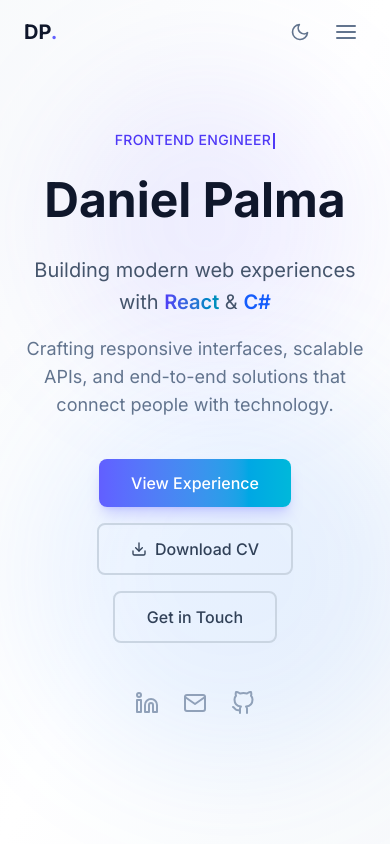
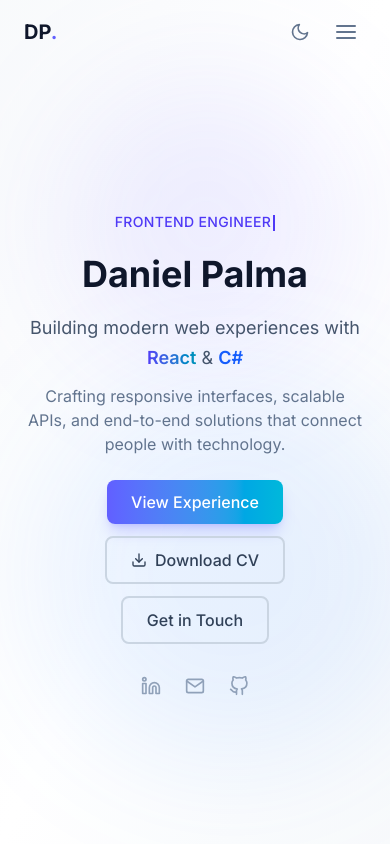
Before and after one commit to danidan1214/daniel-palma-portfolio, a React (Vite) app: page / in a window 390 px wide. Shown: the top 844 px of the page. Built offline with nearby package versions, Linux system fonts and the light colour scheme.

Commit message:
fix(hero): fit entire hero block within the mobile viewport

```diff
--- a/src/features/hero/Hero.tsx
+++ b/src/features/hero/Hero.tsx
@@ -9,7 +9,7 @@ export function Hero() {
   return (
     <section
       id="hero"
-      className="min-h-screen flex items-center justify-center relative overflow-hidden scroll-mt-16"
+      className="min-h-screen flex items-center justify-center relative overflow-hidden scroll-mt-16 pt-16 md:pt-0"
       aria-label="Introduction"
     >
       <div className="absolute inset-0 bg-gradient-to-br from-slate-50 via-white to-slate-50 dark:from-slate-950 dark:via-slate-900 dark:to-slate-950" aria-hidden="true" />
@@ -34,7 +34,7 @@ export function Hero() {
           initial={{ opacity: 0, y: 20 }}
           animate={{ opacity: 1, y: 0 }}
           transition={{ duration: 0.5, delay: 0.1 }}
-          className="text-5xl md:text-7xl font-bold text-slate-900 dark:text-white mb-6 leading-tight"
+          className="text-4xl sm:text-5xl md:text-7xl font-bold text-slate-900 dark:text-white mb-4 sm:mb-6 leading-tight"
         >
           {hero.name}
         </motion.h1>
@@ -43,7 +43,7 @@ export function Hero() {
           initial={{ opacity: 0, y: 20 }}
           animate={{ opacity: 1, y: 0 }}
           transition={{ duration: 0.5, delay: 0.2 }}
-          className="text-xl md:text-2xl text-slate-600 dark:text-slate-300 mb-4 leading-relaxed max-w-2xl mx-auto"
+          className="text-lg sm:text-xl md:text-2xl text-slate-600 dark:text-slate-300 mb-3 sm:mb-4 leading-relaxed max-w-2xl mx-auto"
         >
           Building modern web experiences with{' '}
           <span className="bg-gradient-to-r from-indigo-600 to-cyan-600 dark:from-indigo-400 dark:to-cyan-400 bg-clip-text text-transparent font-semibold">React</span> &{' '}
@@ -54,7 +54,7 @@ export function Hero() {
           initial={{ opacity: 0, y: 20 }}
           animate={{ opacity: 1, y: 0 }}
           transition={{ duration: 0.5, delay: 0.3 }}
-          className="text-slate-500 dark:text-slate-400 text-lg mb-10 max-w-xl mx-auto"
+          className="text-slate-500 dark:text-slate-400 text-base sm:text-lg mb-6 sm:mb-10 max-w-xl mx-auto"
         >
           {hero.description}
         </motion.p>
@@ -63,25 +63,25 @@ export function Hero() {
           initial={{ opacity: 0, y: 20 }}
           animate={{ opacity: 1, y: 0 }}
           transition={{ duration: 0.5, delay: 0.4 }}
-          className="flex flex-col sm:flex-row items-center justify-center gap-4"
+          className="flex flex-col sm:flex-row items-center justify-center gap-3 sm:gap-4"
         >
           <a
             href="#experience"
-            className="px-8 py-3 bg-gradient-to-r from-indigo-500 to-cyan-500 text-white rounded-lg font-medium hover:from-indigo-400 hover:to-cyan-400 transition-all shadow-lg shadow-indigo-500/25"
+            className="px-6 py-2.5 sm:px-8 sm:py-3 bg-gradient-to-r from-indigo-500 to-cyan-500 text-white rounded-lg font-medium hover:from-indigo-400 hover:to-cyan-400 transition-all shadow-lg shadow-indigo-500/25"
           >
             View Experience
           </a>
           <a
             href="/cv/daniel-palma-cv.pdf"
             download
-            className="inline-flex items-center gap-2 px-8 py-3 border-2 border-slate-300 dark:border-slate-600 text-slate-700 dark:text-slate-300 rounded-lg font-medium hover:bg-slate-100 dark:hover:bg-slate-800 hover:border-indigo-500/50 transition-colors"
+            className="inline-flex items-center gap-2 px-6 py-2.5 sm:px-8 sm:py-3 border-2 border-slate-300 dark:border-slate-600 text-slate-700 dark:text-slate-300 rounded-lg font-medium hover:bg-slate-100 dark:hover:bg-slate-800 hover:border-indigo-500/50 transition-colors"
           >
             <FiDownload size={16} />
             Download CV
           </a>
           <a
             href="#contact"
-            className="px-8 py-3 border-2 border-slate-300 dark:border-slate-600 text-slate-700 dark:text-slate-300 rounded-lg font-medium hover:bg-slate-100 dark:hover:bg-slate-800 hover:border-indigo-500/50 transition-colors"
+            className="px-6 py-2.5 sm:px-8 sm:py-3 border-2 border-slate-300 dark:border-slate-600 text-slate-700 dark:text-slate-300 rounded-lg font-medium hover:bg-slate-100 dark:hover:bg-slate-800 hover:border-indigo-500/50 transition-colors"
           >
             Get in Touch
           </a>
@@ -91,21 +91,21 @@ export function Hero() {
           initial={{ opacity: 0 }}
           animate={{ opacity: 1 }}
           transition={{ duration: 0.5, delay: 0.6 }}
-          className="flex items-center justify-center gap-6 mt-12"
+          className="flex items-center justify-center gap-6 mt-8 sm:mt-12"
         >
           <a
             href={contact.linkedin}
             target="_blank"
             rel="noopener noreferrer"
             aria-label="LinkedIn profile (opens in a new tab)"
-            className="text-slate-400 hover:text-indigo-500 dark:hover:text-indigo-400 transition-colors text-2xl"
+            className="text-slate-400 hover:text-indigo-500 dark:hover:text-indigo-400 transition-colors text-xl sm:text-2xl"
           >
             <FiLinkedin />
           </a>
           <a
             href={`mailto:${contact.email}`}
             aria-label="Send email"
-            className="text-slate-400 hover:text-indigo-500 dark:hover:text-indigo-400 transition-colors text-2xl"
+            className="text-slate-400 hover:text-indigo-500 dark:hover:text-indigo-400 transition-colors text-xl sm:text-2xl"
           >
             <FiMail />
           </a>
@@ -114,7 +114,7 @@ export function Hero() {
             target="_blank"
             rel="noopener noreferrer"
             aria-label="GitHub profile (opens in a new tab)"
-            className="text-slate-400 hover:text-indigo-500 dark:hover:text-indigo-400 transition-colors text-2xl"
+            className="text-slate-400 hover:text-indigo-500 dark:hover:text-indigo-400 transition-colors text-xl sm:text-2xl"
           >
             <FiGithub />
           </a>
```
